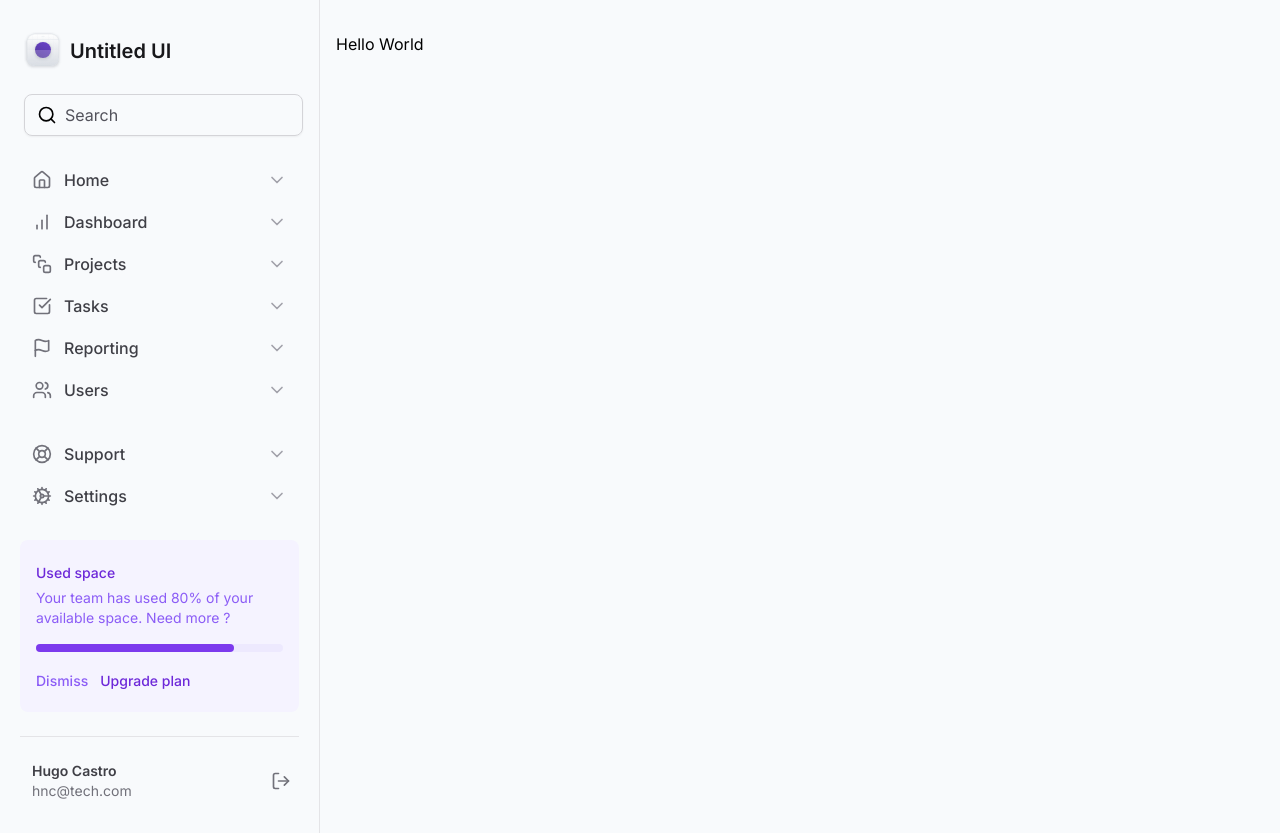
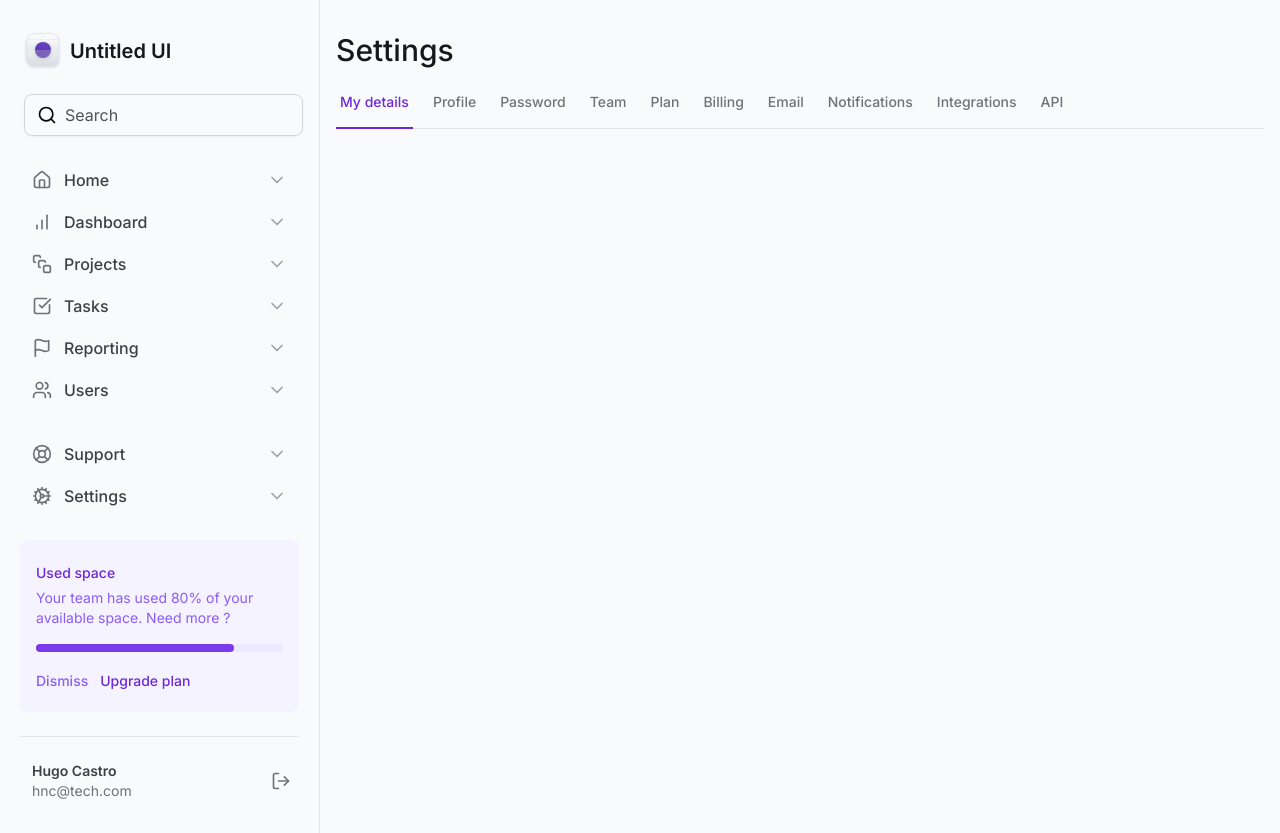
Before and after one commit to HugoNCastro/tailwind-next, a Next.js app: page / in a window 1280 px wide. Built offline with nearby package versions, Linux system fonts and the light colour scheme; grey boxes are pictures that could not be loaded.

Commit message:
Create tabs component

```diff
--- a/package.json
+++ b/package.json
@@ -9,6 +9,8 @@
     "lint": "next lint"
   },
   "dependencies": {
+    "@radix-ui/react-tabs": "^1.1.0",
+    "framer-motion": "^11.3.30",
     "lucide-react": "^0.429.0",
     "next": "14.2.5",
     "react": "^18",
--- a/src/app/layout.tsx
+++ b/src/app/layout.tsx
@@ -16,7 +16,7 @@
   children: React.ReactNode
 }>) {
   return (
-    <html lang="en">
+    <html lang="en" className='antialiased'>
       <body className={inter.className}>
         <div className="min-h-screen grid grid-cols-app bg-slate-50 text-black">
           <Sidebar />
--- a/src/app/page.tsx
+++ b/src/app/page.tsx
@@ -1,3 +1,12 @@
+import { SettingsTabs } from "@/components/SettingsTabs";
+
+
 export default function Home() {
-  return <h1>Hello World</h1>
+  return (
+    <>
+      <h1 className="text-3xl font-medium text-zinc-900">Settings</h1>
+      <SettingsTabs />
+
+    </>
+  )
 }
--- /dev/null
+++ b/src/components/SettingsTabs/TabItem.tsx
@@ -0,0 +1,28 @@
+'use client'
+
+import * as Tabs from '@radix-ui/react-tabs'
+import { motion } from 'framer-motion'
+
+interface TabItemProps {
+  value: string
+  title: string
+  isSelected?: boolean
+}
+
+export function TabItem({ value, title, isSelected = false }: TabItemProps) {
+  return (
+    <Tabs.Trigger
+      className='px-1 pb-4 relative font-medium text-sm text-zinc-500 hover:text-violet-700 data-[state=active]:text-violet-700'
+      value={value}
+    >
+      <span>{title}</span>
+
+      {isSelected && (
+        <motion.div
+          layoutId='activeTab'
+          className='absolute -bottom-px left-0 right-0 h-0.5 bg-violet-700'
+        />
+      )}
+    </Tabs.Trigger>
+  )
+}
--- /dev/null
+++ b/src/components/SettingsTabs/index.tsx
@@ -0,0 +1,26 @@
+'use client'
+
+import * as Tabs from '@radix-ui/react-tabs'
+import { TabItem } from './TabItem'
+import { useState } from 'react'
+
+export function SettingsTabs() {
+  const [currentTab, setCurrentTab] = useState('tab1')
+
+  return (
+    <Tabs.Root value={currentTab} onValueChange={setCurrentTab}>
+      <Tabs.List className='mt-6 flex w-full items-center gap-4 border-b border-zinc-200'>
+        <TabItem value='tab1' title='My details' isSelected={currentTab === 'tab1'} />
+        <TabItem value='tab2' title='Profile' isSelected={currentTab === 'tab2'} />
+        <TabItem value='tab3' title='Password' isSelected={currentTab === 'tab3'} />
+        <TabItem value='tab4' title='Team' isSelected={currentTab === 'tab4'} />
+        <TabItem value='tab5' title='Plan' isSelected={currentTab === 'tab5'} />
+        <TabItem value='tab6' title='Billing' isSelected={currentTab === 'tab6'} />
+        <TabItem value='tab7' title='Email' isSelected={currentTab === 'tab7'} />
+        <TabItem value='tab8' title='Notifications' isSelected={currentTab === 'tab8'} />
+        <TabItem value='tab9' title='Integrations' isSelected={currentTab === 'tab9'} />
+        <TabItem value='tab10' title='API' isSelected={currentTab === 'tab10'} />
+      </Tabs.List>
+    </Tabs.Root>
+  )
+}
```
Also changed, not shown: 1 other file (tests, documents, lock files or other folders).
